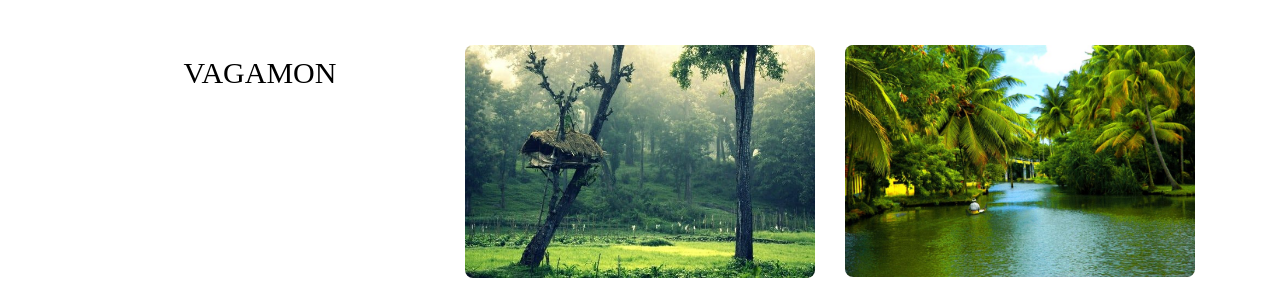
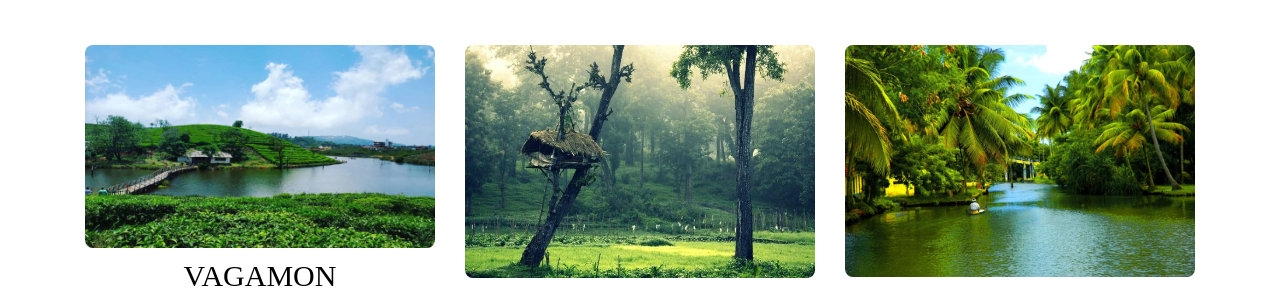
Before and after one commit to Bezel-Joseph/Travel-Website-Demo, a plain HTML site: page index.html in a window 1280 px wide. Shown: the part 1806-2100 px from the top of the page. Drawn offline with nearby package versions, Linux system fonts and the light colour scheme.

Commit message:
Update index.html

```diff
--- a/index.html
+++ b/index.html
@@ -157,7 +157,7 @@
                             <div class="portfolio-item-caption d-flex align-items-center justify-content-center h-100 w-100">
                                 <div class="portfolio-item-caption-content text-center text-white"></div>
                             </div>
-                            <img class="img-fluid" src="images/vag1.jpg" alt="" />
+                            <img class="img-fluid" src="images/vaga.jpg" alt="" />
                         </div>
                          <h1 class="namee">VAGAMON</h1>
                     </div>
```
